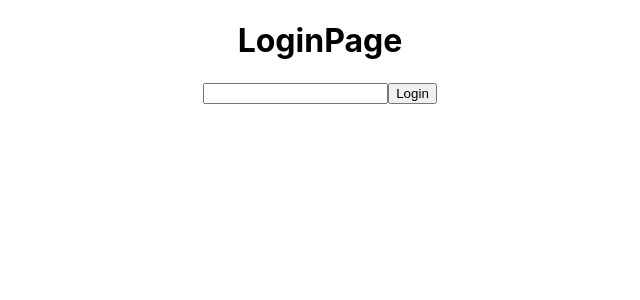
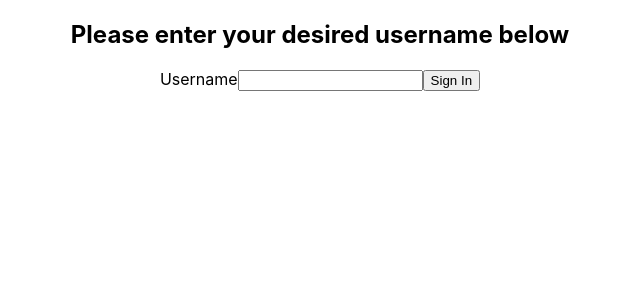
Before and after one commit to avilla13/React-Movies, a React (Create React App) app: page /actors in a window 1280 px wide. Shown: the top 300 px of the page, without its empty margins (320-960 px from the left). Built offline with nearby package versions, Linux system fonts and the light colour scheme.

Commit message:
Clean up LoginPage.jsx for clearer output

```diff
--- a/src/pages/LoginPage/LoginPage.jsx
+++ b/src/pages/LoginPage/LoginPage.jsx
@@ -15,10 +15,11 @@ export default function LoginPage({loginUser}) {
 		console.log(evt.target);
 	}
   return (
-    <>
-			<h1>LoginPage</h1>
+    <div className="login">
+			<h2>Please enter your desired username below</h2>
 			<form onSubmit={handleAddUser}>
 				<label >
+					Username
 					<input
 						name="username"
 						onChange={handleChange}
@@ -26,8 +27,8 @@ export default function LoginPage({loginUser}) {
 						type="text"
 					/>
 				</label>
-				<button >Login</button>
+				<button >Sign In</button>
 			</form>
-    </>
+    </div>
   )
 }
```
